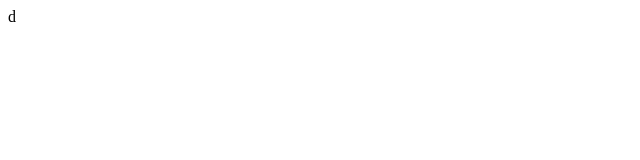
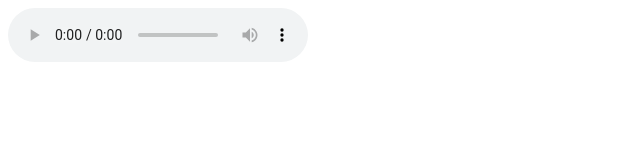
Before and after one commit to aizlz/aizlz.github.io, a plain HTML site: page index.html in a window 1280 px wide. Shown: the whole page, without its empty margins (0-640 px from the left). Drawn offline with Linux system fonts and the light colour scheme.

Commit message:
Update index.html

```diff
--- a/index.html
+++ b/index.html
@@ -1,3 +1,6 @@
 <body>
-  d
+   <audio controls autoplay>
+  <source src="Michael Learns To Rock - Sleeping Child.mp3" type="audio/mpeg">
+  您的浏览器不支持 audio 标签。
+   </audio>
 </body>
```
